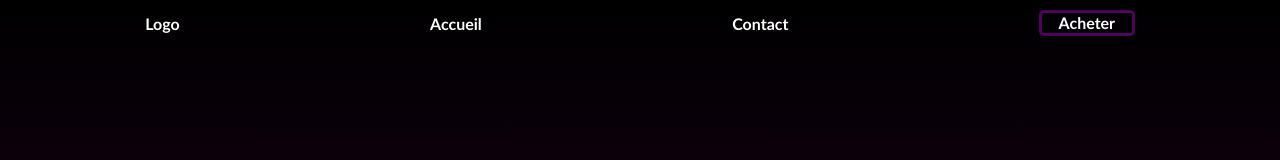
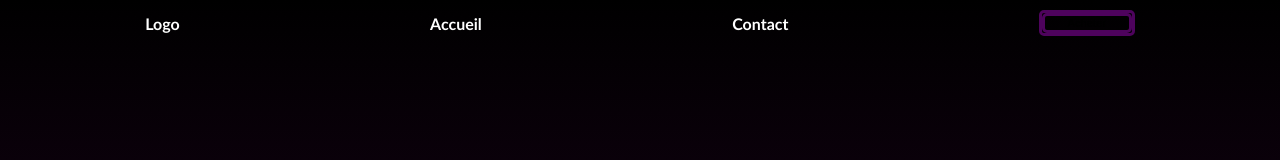
Before and after one commit to ChellAdam/tp1applicationweb, a plain HTML site: page index.html in a window 1280 px wide. Shown: the top 160 px of the page. Drawn offline with Linux system fonts and the light colour scheme.

Commit message:
Update index.html

```diff
--- a/index.html
+++ b/index.html
@@ -13,7 +13,7 @@
             <div class="Logo"><a href="#">Logo</a></div>
             <div class="Accueil"><a href="#">Accueil</a></div>
             <div class="Contact"><a href="#">Contact</a></div>
-            <div class="Acheter"><a href="#">Acheter</a></div>
+            <div class="Acheter"> <button class="Acheter">Acheter</button> </div>
         </div>
     </nav>
 
```
